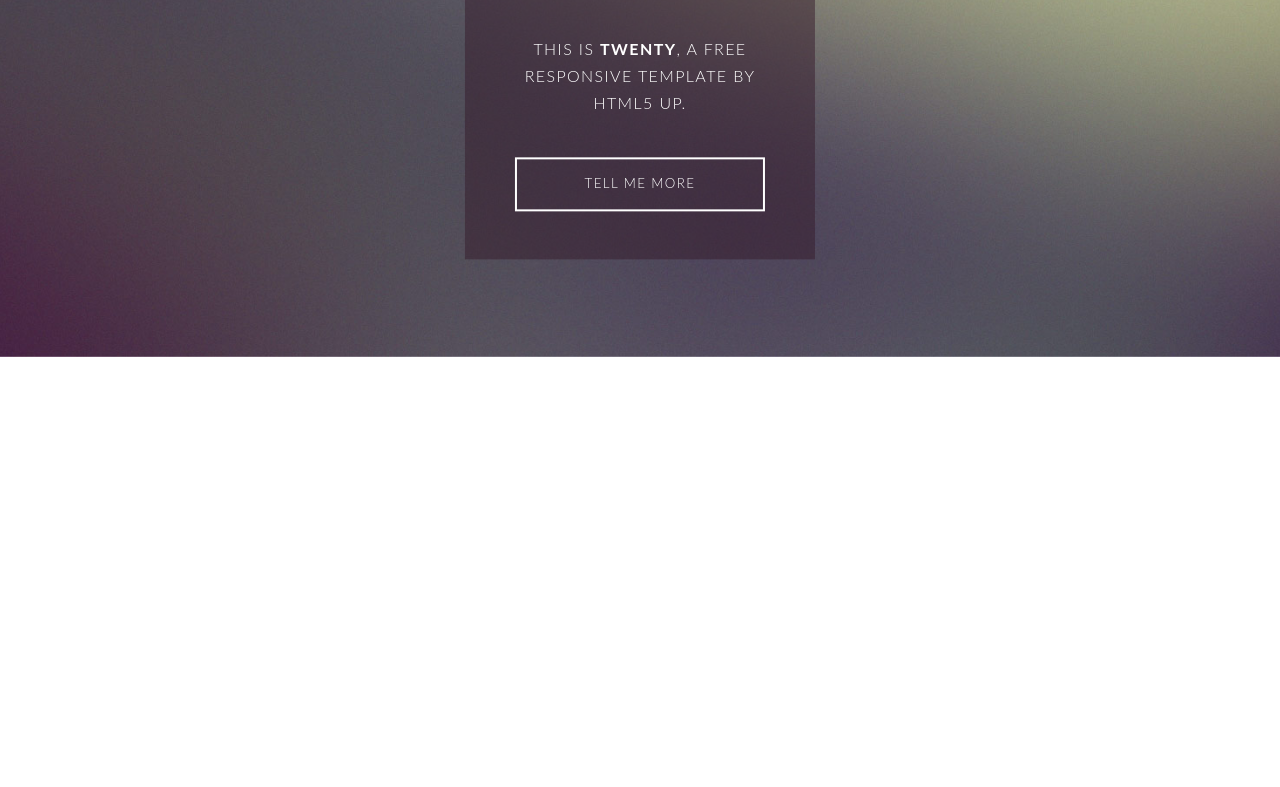
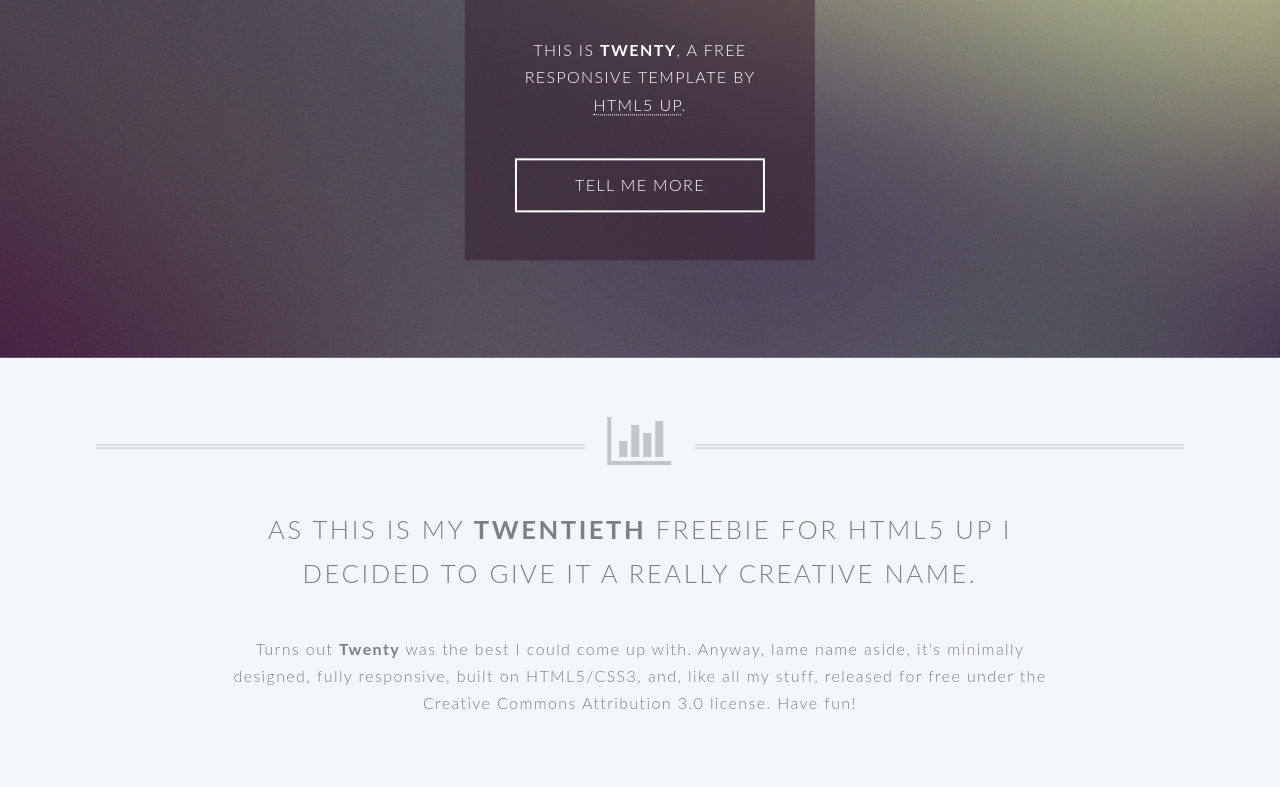
Before and after one commit to Danya-hub/twentyByHtml5Up, a plain HTML site: page index.html in a window 1280 px wide. Shown: the part 353-1140 px from the top of the page. Before the commit the page ends 800 px from the top, so only its background shows below. Drawn offline with Linux system fonts and the light colour scheme.

Commit message:
create new site

```diff
--- a/index.html
+++ b/index.html
@@ -64,6 +64,8 @@
             <div class="header-buttonWrapper">
                 <button class="header-buttonWrapper-buttonOpenPanel"></button>
             </div>
+
+            <!-- header -->
             <section class="header">
                 <div class="header-logoSite">
                     <a href="/" class="header-logoSite-link">
@@ -72,7 +74,7 @@
                     </a>
                 </div>
                 <nav class="navigation">
-                    <button class="buttonGreetings">welcome</button>
+                    <button class="buttonGreetings"><strong>welcome</strong></button>
                     <div class="header-linksLayoutWrapper">
                         <button class="header-layout-button">Layouts</button>
                         <ul class="header-layoutList">
@@ -113,6 +115,9 @@
                     <button class="buttonSignUp">Sign Up</button>
                 </nav>
             </section>
+            <!-- header end -->
+
+            <!-- additionHeader -->
             <section class="additionHeader">
                 <div class="additionHeader-wrapper">
                     <h1 class="additionHeader-mainTitle">TWENTY</h1>
@@ -120,13 +125,37 @@
                         <p class="additionHeader-wrapperInfo-txt">THIS IS <strong>TWENTY</strong>, A FREE
                             RESPONSIVE TEMPLATE
                             BY
-                            <a href="#" class="additionHeader-wrapperInfo-link">HTML5 UP</a>.
+                            <strong><a href="#" class="additionHeader-wrapperInfo-link">HTML5 UP</a></strong>.
                         </p>
                     </div>
                     <button class="additionHeader-buttonTellMore">Tell Me More</button>
                 </div>
             </section>
+            <!-- additionHeader end -->
+
         </header>
+        <main>
+
+            <!-- mainInfo -->
+            <section class="mainInfo">
+                <div class="mainInfo-img">
+                    <span class="mainInfo-imgSpan"></span>
+                </div>
+                <div class="mainInfo-mainTitleWrapper">
+                    <h2 class="mainInfo-mainTitle">
+                        AS THIS IS MY <strong>TWENTIETH</strong> FREEBIE FOR HTML5 UP
+                        I DECIDED TO GIVE IT A REALLY CREATIVE NAME.</h2>
+                </div>
+                <div class="mainInfo-txtWrapper">
+                    <p class="mainInfo-txtWrapper-info">Turns out <strong>Twenty</strong> was the best I could come up with. Anyway, lame
+                        name aside,
+                        it's minimally designed, fully responsive, built on HTML5/CSS3, and, like all my stuff,
+                        released for free under the Creative Commons Attribution 3.0 license. Have fun!</p>
+                </div>
+            </section>
+            <!-- mainInfo end -->
+
+        </main>
     </div>
     <script src="./index.js" type="module"></script>
 </body>
--- a/style.css
+++ b/style.css
@@ -13,18 +13,25 @@
     font-family: FontAwesome;
 }
 
-::-webkit-scrollbar {
-    display: none;
-}
-
 body {
-    font-size: 100%;
+    background: #f3f6fa;
     user-select: none;
     -moz-user-select: none;
     -ms-user-select: none;
     -webkit-user-select: none;
     -webkit-text-size-adjust: none;
     overflow-x: hidden;
+}
+
+::-webkit-scrollbar {
+    background: #f3f6fa;
+    width: 20px;
+}
+
+::-webkit-scrollbar-thumb {
+    background: silver;
+    border: 5px solid #f3f6fa;
+    border-radius: 10px;
 }
 
 a,
@@ -41,6 +48,16 @@
     letter-spacing: 1.4px;
     line-height: 1.7em;
     font-weight: 300;
+    font-size: 100%;
+}
+
+h2 {
+    font-size: 1.6em;
+    letter-spacing: 0.1em;
+}
+
+span {
+    display: block;
 }
 
 button {
@@ -52,20 +69,13 @@
     cursor: pointer;
 }
 
-header {
-    background: url(./assets/background/banner.jpg) no-repeat;
-    background-position: bottom left;
-    background-size: cover;
-    text-transform: uppercase;
-    width: 100vw;
+main {
+    width: 85%;
+    margin: 0 auto;
 }
 
-header a,
-header p,
-header span,
-header button,
-header h1 {
-    color: #ffff;
+section {
+    overflow: hidden;
 }
 
 .navPanel,
@@ -83,17 +93,29 @@
     width: 275px;
     height: 100vh;
     transform: translateX(-100%);
+    -webkit-transform: translateX(-100%);
+    -moz-transform: translateX(-100%);
+    -ms-transform: translateX(-100%);
+    -o-transform: translateX(-100%);
     padding: 15px;
     z-index: 3;
     overflow: hidden;
 }
 
 .navPanelActive {
-    transform: translateX(0px)
+    transform: translateX(0px);
+    -webkit-transform: translateX(0px);
+    -moz-transform: translateX(0px);
+    -ms-transform: translateX(0px);
+    -o-transform: translateX(0px);
 }
 
 .pageWrapperBias {
     transform: translateX(275px);
+    -webkit-transform: translateX(275px);
+    -moz-transform: translateX(275px);
+    -ms-transform: translateX(275px);
+    -o-transform: translateX(275px);
 }
 
 .navPanel--itemLink-listLinks li a {
@@ -131,24 +153,6 @@
     padding: 0;
 }
 
-.header-layoutList,
-.header-layoutItem-moreLinksList {
-    position: absolute;
-    display: flex;
-    flex-direction: column;
-    background: #ffff;
-    width: 180px;
-    padding: 12px 0;
-    top: 3.5em;
-    transition: visibility .5s, opacity .5s;
-    -moz-transition:  visibility .5s, opacity .5s;
-    -webkit-transition:  visibility .5s, opacity .5s;
-    -o-transition:  visibility .5s, opacity .5s;
-    visibility: hidden;
-    opacity: 0;
-    z-index: 10;
-}
-
 .buttonGreetings,
 .header-layout-button {
     transition: background .2s, box-shadow .2s;
@@ -161,6 +165,43 @@
 .header-layout-button:hover {
     background: rgb(255, 255, 255, 0.2);
     box-shadow: 0px 0px 0px 2px rgba(250, 250, 250);
+}
+
+/* ---------========= <header> =========--------- */
+
+header {
+    background: url(./assets/background/banner.jpg) no-repeat;
+    background-position: bottom left;
+    background-attachment: fixed;
+    background-size: cover;
+    text-transform: uppercase;
+    width: 100vw;
+}
+
+header a,
+header p,
+header span,
+header button,
+header h1 {
+    color: #ffff;
+}
+
+.header-layoutList,
+.header-layoutItem-moreLinksList {
+    position: absolute;
+    display: flex;
+    flex-direction: column;
+    background: #ffff;
+    width: 180px;
+    padding: 12px 0;
+    top: 3.5em;
+    transition: visibility .5s, opacity .5s;
+    -moz-transition: visibility .5s, opacity .5s;
+    -webkit-transition: visibility .5s, opacity .5s;
+    -o-transition: visibility .5s, opacity .5s;
+    visibility: hidden;
+    opacity: 0;
+    z-index: 10;
 }
 
 /* ---------========= header =========--------- */
@@ -294,6 +335,10 @@
     right: 50%;
     bottom: 50%;
     transform: translate(50%, 50%);
+    -webkit-transform: translate(50%, 50%);
+    -moz-transform: translate(50%, 50%);
+    -ms-transform: translate(50%, 50%);
+    -o-transform: translate(50%, 50%);
     width: 100%;
     padding: 0 1.5em;
 }
@@ -313,6 +358,10 @@
     margin: 0 auto;
 }
 
+.additionHeader-wrapperInfo-link {
+    border-bottom: 1px dotted #ffff;
+}
+
 .additionHeader-buttonTellMore {
     border: 2px solid #ffff;
     width: 250px;
@@ -327,6 +376,64 @@
 .additionHeader-buttonTellMore:hover {
     background: rgba(188, 202, 206, 0.15);
 }
+
+/* ---------========= <main> =========--------- */
+
+main {
+    width: 85%;
+    margin: 0 auto;
+}
+
+/* ---------========= mainInfo =========--------- */
+
+.mainInfo {
+    text-align: center;
+    color: #7c8081;
+    padding: 70px 0;
+}
+
+.mainInfo-img {
+    position: relative;
+    width: fit-content;
+    height: fit-content;
+    margin: 0 auto;
+}
+
+.mainInfo-img:before,
+.mainInfo-img:after {
+    content: '';
+    position: absolute;
+    border-bottom: 5px double;
+    opacity: 0.2;
+    width: 600px;
+    top: 1em;
+}
+
+.mainInfo-img:before {
+    right: 5.5em;
+}
+
+.mainInfo-img:after {
+    left: 5.5em;
+}
+
+.mainInfo-imgSpan:before {
+    content: '\f080';
+    font-size: 3.5em;
+    opacity: 0.4;
+}
+
+.mainInfo-txtWrapper {
+    line-height: 30px;
+}
+
+.mainInfo-txtWrapper,
+.mainInfo-mainTitleWrapper {
+    max-width: 835px;
+    margin: 40px auto 0;
+}
+
+
 
 /* ---------========= media =========--------- */
 
```
Also changed, not shown: assets/images/dark-bl.svg (added), assets/images/dark-br.svg (added), assets/images/dark-tl.svg (added), assets/images/dark-tr.svg (added), assets/images/light-bl.svg (added), assets/images/light-br.svg (added), assets/images/light-tl.svg (added), assets/images/light-tr.svg (added), assets/images/overlay.png (added).
